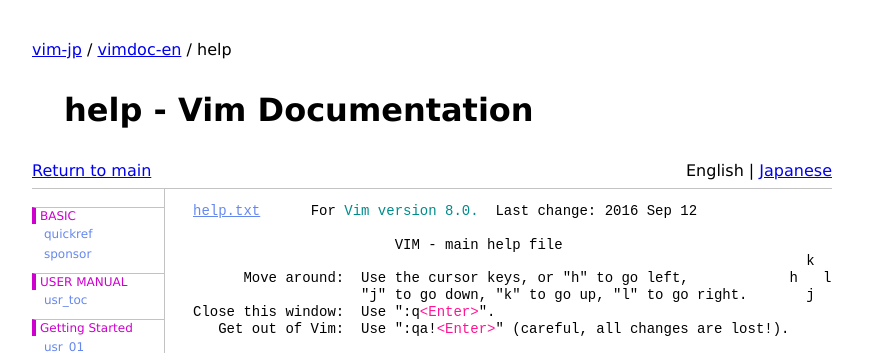
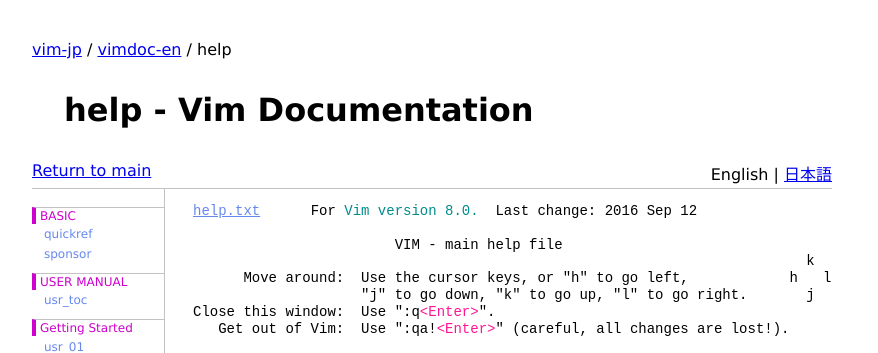
Before and after one commit to vim-jp/vimdoc-en, a Jekyll site: the page built from index.html, in a window 1280 px wide and 900 px high. Shown: the top 353 px of the window, without its empty margins (208-1086 px from the left). Built offline with Jekyll 4.4.1, drawn with Linux system fonts in a browser that asks for light colours; nearby versions of some CDN libraries; a script that is not in the unit is left out; comment, search, counter and statistics services are not loaded.

Commit message:
didn't fix label in header
related: https://github.com/vim-jp/vimdoc-en/commit/5b95ecbb1de8d2cdd45ea1e203acc8d6ab814790

```diff
--- a/_layouts/vimdoc.html
+++ b/_layouts/vimdoc.html
@@ -42,7 +42,7 @@
 
   <span class="EnglishJapaneseLink">
     <span class="CurrentLanguage">English</span>
-    | <a href="http://vim-jp.org/vimdoc-ja{{ page.url }}">Japanese</a>
+    | <a href="http://vim-jp.org/vimdoc-ja{{ page.url }}">日本語</a>
   </span>
 </div>
 </header>
```
